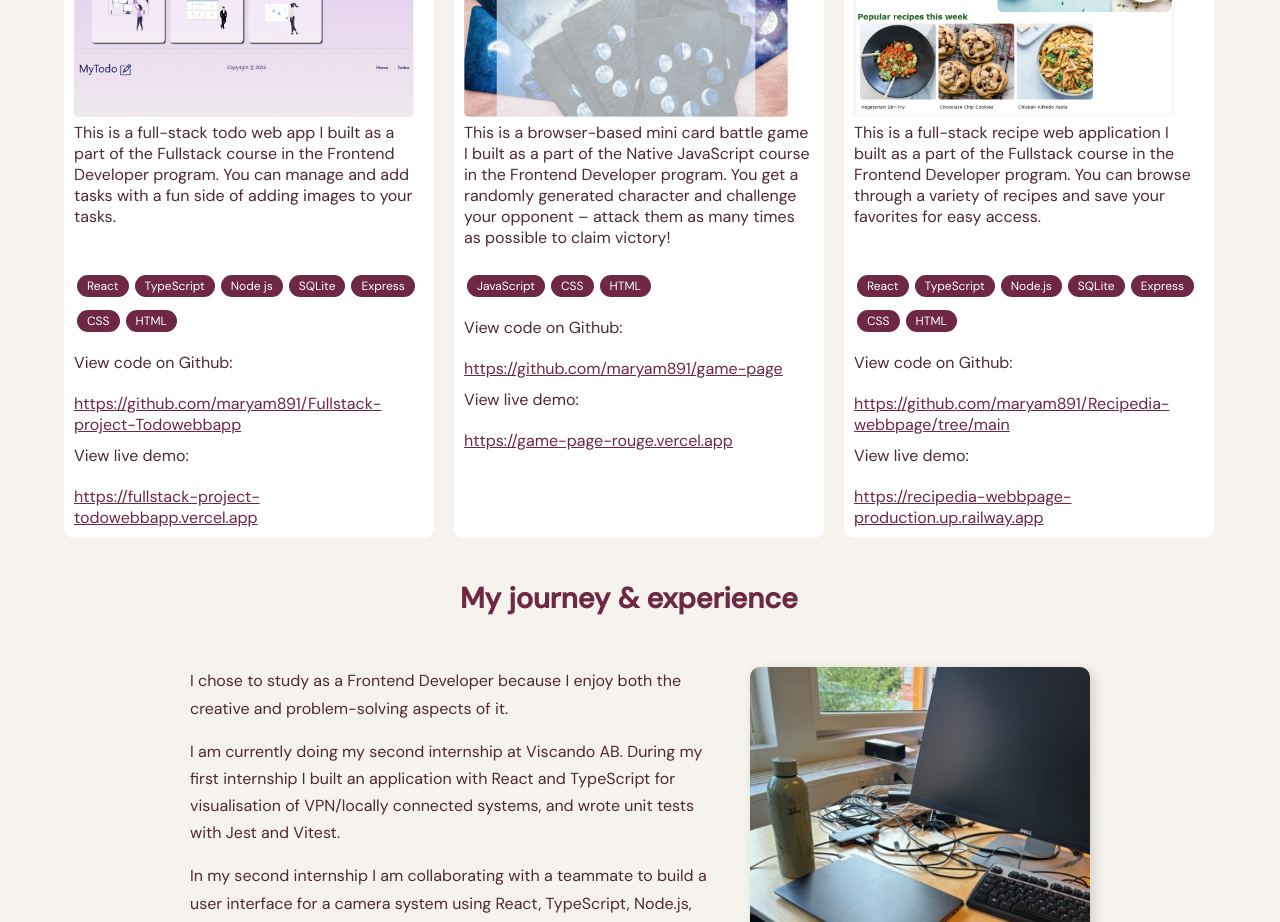
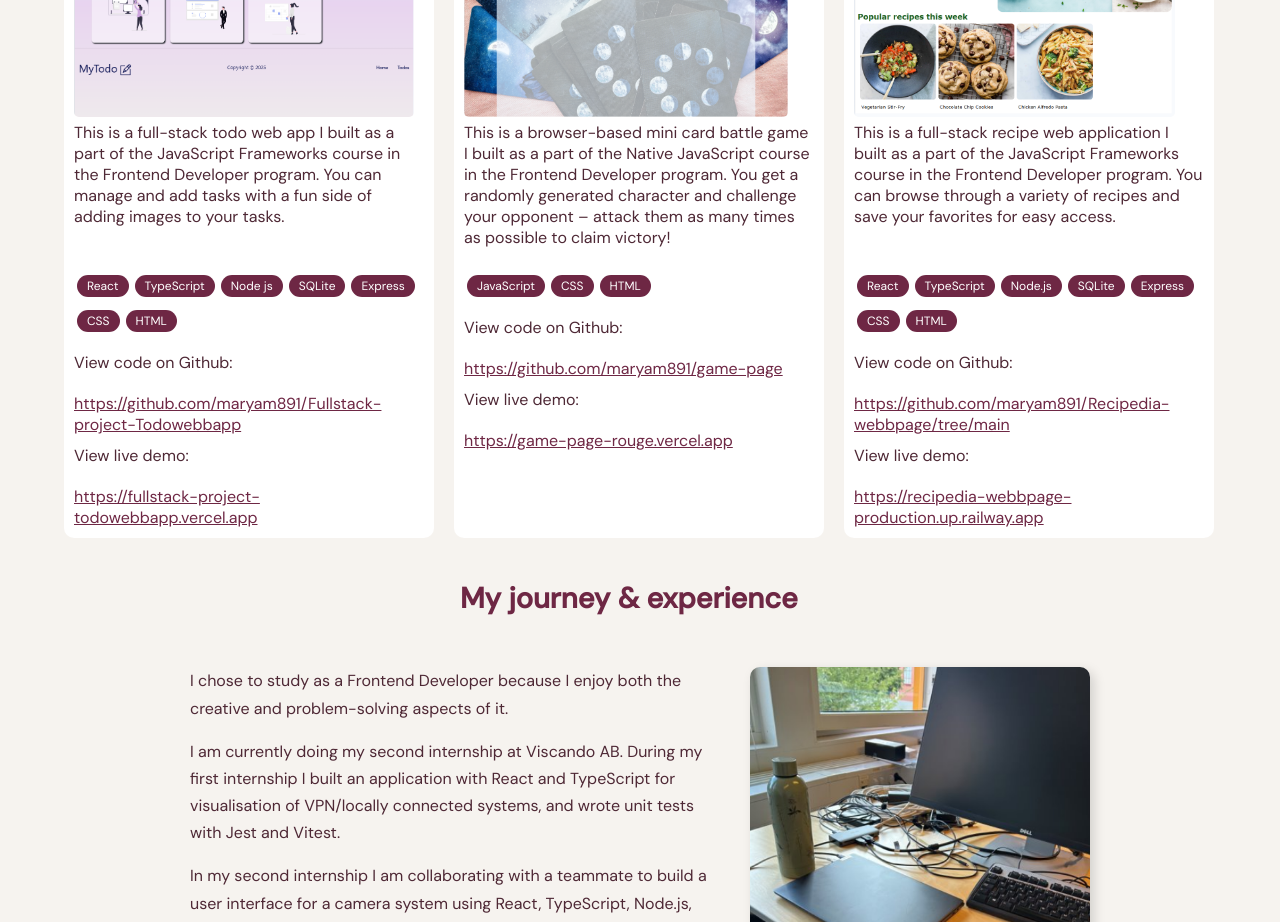
Before and after one commit to maryam891/Portfolio, a React (Vite) app: page / in a window 1280 px wide. Shown: the part 1480-2402 px from the top of the page. Built offline with nearby package versions, Linux system fonts and the light colour scheme.

Commit message:
added small change to project cards text

```diff
--- a/src/data.ts
+++ b/src/data.ts
@@ -16,7 +16,7 @@ export const projects: Project[] = [
     id: 1,
     title: "Todo web app",
     description:
-      "This is a full-stack todo web app I built as a part of the Fullstack course in the Frontend Developer program. You can manage and add tasks with a fun side of adding images to your tasks. ",
+      "This is a full-stack todo web app I built as a part of the JavaScript Frameworks course in the Frontend Developer program. You can manage and add tasks with a fun side of adding images to your tasks. ",
     tags: [
       "React",
       "TypeScript",
@@ -44,7 +44,7 @@ export const projects: Project[] = [
     id: 3,
     title: "Recipe webbpage",
     description:
-      "This is a full-stack recipe web application I built as a part of the Fullstack course in the Frontend Developer program. You can browse through a variety of recipes and save your favorites for easy access.",
+      "This is a full-stack recipe web application I built as a part of the JavaScript Frameworks course in the Frontend Developer program. You can browse through a variety of recipes and save your favorites for easy access.",
     tags: [
       "React",
       "TypeScript",
```
